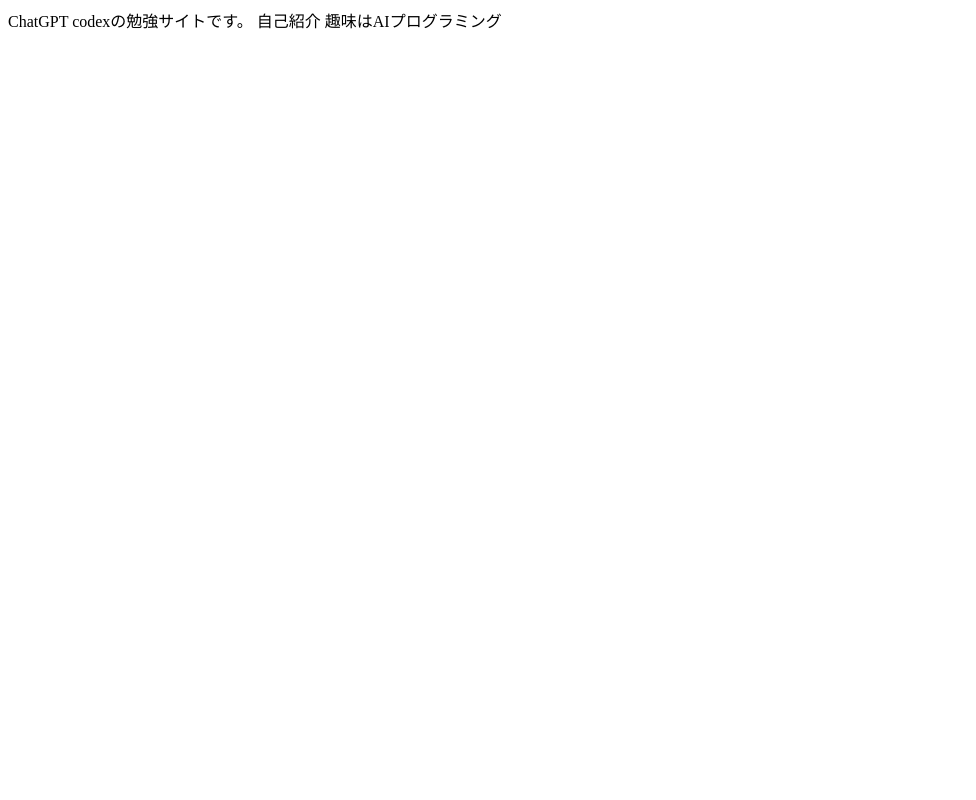
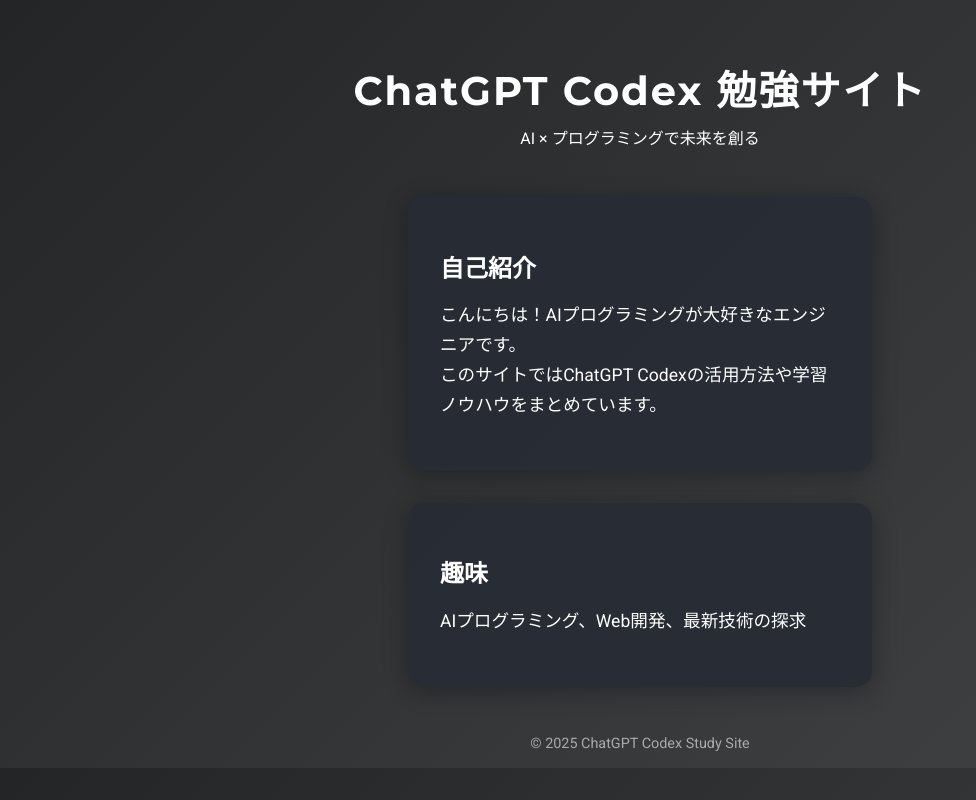
Before and after one commit to markjun2022/learn-codex, a plain HTML site: page index.html in a window 1280 px wide. Shown: the whole page, without its empty margins (0-976 px from the left). Drawn offline with Linux system fonts and the light colour scheme.

Commit message:
index.htmlを作成し、サイトの基本構造とスタイルを追加

```diff
--- a/index.html
+++ b/index.html
@@ -1,4 +1,77 @@
-ChatGPT codexの勉強サイトです。
 
-自己紹介
-趣味はAIプログラミング
+<!DOCTYPE html>
+<html lang="ja">
+<head>
+	<meta charset="UTF-8">
+	<meta name="viewport" content="width=device-width, initial-scale=1.0">
+	<title>ChatGPT Codex 勉強サイト</title>
+	<link href="https://fonts.googleapis.com/css2?family=Montserrat:wght@700&family=Roboto&display=swap" rel="stylesheet">
+	<style>
+		body {
+			margin: 0;
+			padding: 0;
+			font-family: 'Roboto', sans-serif;
+			background: linear-gradient(135deg, #232526 0%, #414345 100%);
+			color: #fff;
+		}
+		header {
+			text-align: center;
+			padding: 2rem 1rem 1rem 1rem;
+		}
+		h1 {
+			font-family: 'Montserrat', sans-serif;
+			font-size: 2.5rem;
+			margin-bottom: 0.5rem;
+			letter-spacing: 2px;
+		}
+		.card {
+			background: rgba(40, 44, 52, 0.95);
+			border-radius: 16px;
+			box-shadow: 0 4px 24px rgba(0,0,0,0.3);
+			max-width: 400px;
+			margin: 2rem auto;
+			padding: 2rem;
+		}
+		.card h2 {
+			font-size: 1.5rem;
+			margin-bottom: 1rem;
+		}
+		.card p {
+			font-size: 1.1rem;
+			line-height: 1.7;
+		}
+		footer {
+			text-align: center;
+			padding: 1rem;
+			font-size: 0.9rem;
+			color: #aaa;
+		}
+		@media (max-width: 600px) {
+			.card {
+				max-width: 95vw;
+				padding: 1rem;
+			}
+			h1 {
+				font-size: 2rem;
+			}
+		}
+	</style>
+</head>
+<body>
+	<header>
+		<h1>ChatGPT Codex 勉強サイト</h1>
+		<div>AI × プログラミングで未来を創る</div>
+	</header>
+	<section class="card">
+		<h2>自己紹介</h2>
+		<p>こんにちは！AIプログラミングが大好きなエンジニアです。<br>このサイトではChatGPT Codexの活用方法や学習ノウハウをまとめています。</p>
+	</section>
+	<section class="card">
+		<h2>趣味</h2>
+		<p>AIプログラミング、Web開発、最新技術の探求</p>
+	</section>
+	<footer>
+		&copy; 2025 ChatGPT Codex Study Site
+	</footer>
+</body>
+</html>
```
